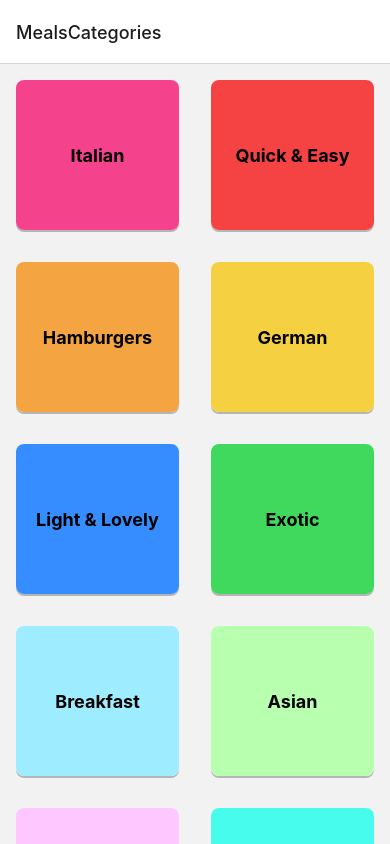
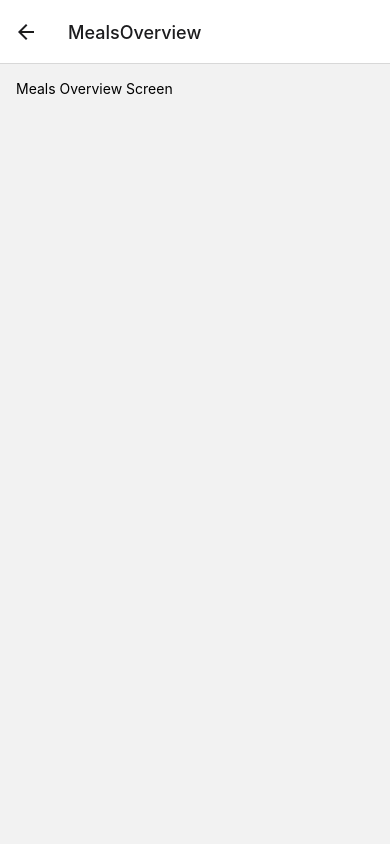
Before and after one commit to xh-lin/rn-ts-learning, a React Native app: screen /MealsOverview in a window 390 px wide. Built offline with nearby package versions, Linux system fonts and the light colour scheme.

Commit message:
implement navigation between 2 screens

```diff
--- a/example-apps/meals-app/MealsApp.tsx
+++ b/example-apps/meals-app/MealsApp.tsx
@@ -4,16 +4,18 @@ import { StyleSheet, View } from 'react-native';
 import { StatusBar } from 'expo-status-bar';
 import { NavigationContainer } from '@react-navigation/native';
 import { createNativeStackNavigator } from '@react-navigation/native-stack';
+import MealsOverviewScreen from './screens/MealsOverviewScreen';
 
 const Stack = createNativeStackNavigator();
 
 export default function MealsApp(): JSX.Element {
   return (
     <View style={styles.appContainer}>
-      <StatusBar style="light" />
+      <StatusBar style="dark" />
       <NavigationContainer>
         <Stack.Navigator>
           <Stack.Screen name="MealsCategories" component={CategoriesScreen} />
+          <Stack.Screen name="MealsOverview" component={MealsOverviewScreen} />
         </Stack.Navigator>
       </NavigationContainer>
     </View>
@@ -23,6 +25,6 @@ export default function MealsApp(): JSX.Element {
 const styles = StyleSheet.create({
   appContainer: {
     flex: 1,
-    backgroundColor: '#24180f', // Replace with your desired background color
+    backgroundColor: '#24180f',
   },
 });
--- a/example-apps/meals-app/components/CategoryGridTile.tsx
+++ b/example-apps/meals-app/components/CategoryGridTile.tsx
@@ -1,15 +1,17 @@
 import React from 'react';
 import { Platform, Pressable, StyleSheet, Text, View } from 'react-native';
 
-interface ICategoryGridTileProp {
+interface ICategoryGridTileProps {
   title: string;
   color: string;
+  onPress: () => void;
 }
 
 export default function CategoryGridTile({
   title,
   color,
-}: ICategoryGridTileProp): JSX.Element {
+  onPress,
+}: ICategoryGridTileProps): JSX.Element {
   return (
     <View style={styles.gridItem}>
       <Pressable
@@ -18,6 +20,7 @@ export default function CategoryGridTile({
           styles.button,
           pressed ? styles.buttonPressed : null,
         ]}
+        onPress={onPress}
       >
         <View style={[styles.innerContainer, { backgroundColor: color }]}>
           <Text style={styles.title}>{title}</Text>
--- a/example-apps/meals-app/screens/CategoriesScreen.tsx
+++ b/example-apps/meals-app/screens/CategoriesScreen.tsx
@@ -1,11 +1,34 @@
 import React from 'react';
 import { FlatList, type ListRenderItemInfo } from 'react-native';
+import { type NativeStackNavigationProp } from '@react-navigation/native-stack';
 
 import { CATEGORIES } from '../data/dummy-data';
 import type Category from '../models/category';
 import CategoryGridTile from '../components/CategoryGridTile';
 
-export default function CategoriesScreen(): JSX.Element {
+interface ICategoriesScreenProps {
+  navigation: NativeStackNavigationProp<any>;
+}
+
+export default function CategoriesScreen({
+  navigation,
+}: ICategoriesScreenProps): JSX.Element {
+  function renderCategoryItem(
+    itemData: ListRenderItemInfo<Category>,
+  ): JSX.Element {
+    function pressHandler(): void {
+      navigation.navigate('MealsOverview');
+    }
+
+    return (
+      <CategoryGridTile
+        title={itemData.item.title}
+        color={itemData.item.color}
+        onPress={pressHandler}
+      />
+    );
+  }
+
   return (
     <FlatList
       data={CATEGORIES}
@@ -15,11 +38,3 @@ export default function CategoriesScreen(): JSX.Element {
     />
   );
 }
-
-function renderCategoryItem(
-  itemData: ListRenderItemInfo<Category>,
-): JSX.Element {
-  return (
-    <CategoryGridTile title={itemData.item.title} color={itemData.item.color} />
-  );
-}
--- /dev/null
+++ b/example-apps/meals-app/screens/MealsOverviewScreen.tsx
@@ -0,0 +1,19 @@
+import React from 'react';
+
+// import { MEALS } from '../data/dummy-data';
+import { StyleSheet, Text, View } from 'react-native';
+
+export default function MealsOverviewScreen(): JSX.Element {
+  return (
+    <View style={styles.container}>
+      <Text>Meals Overview Screen</Text>
+    </View>
+  );
+}
+
+const styles = StyleSheet.create({
+  container: {
+    flex: 1,
+    padding: 16,
+  },
+});
```
